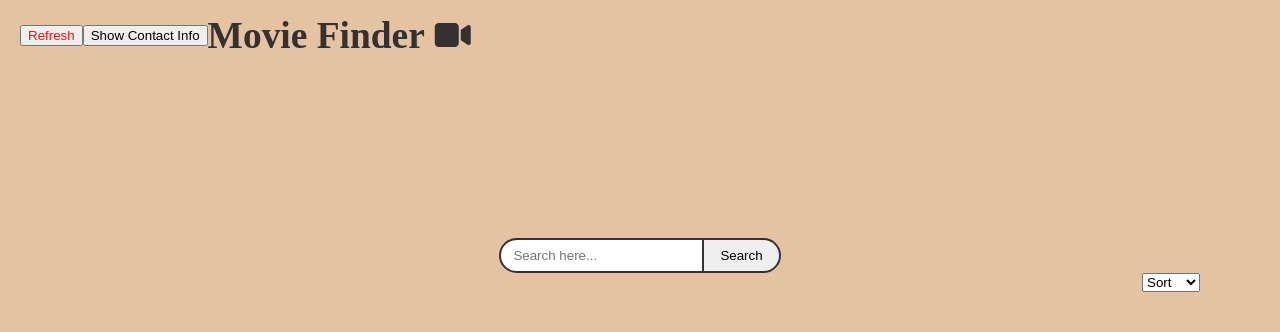
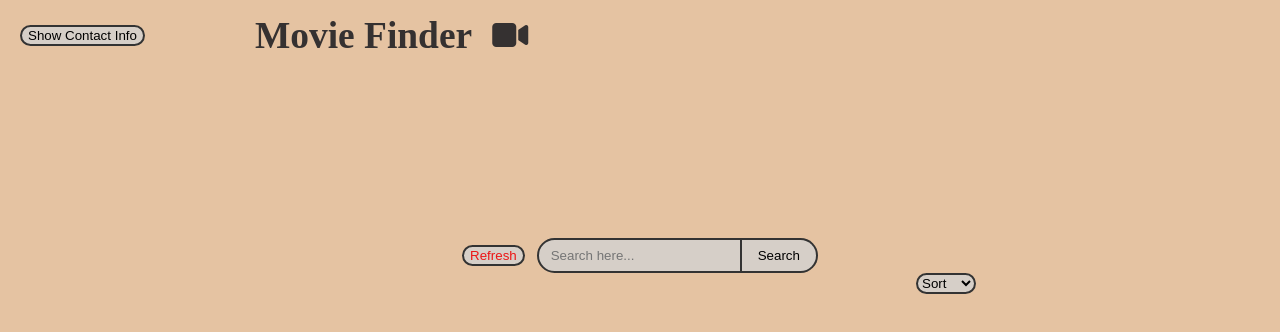
Before and after one commit to John-R87/Final-Project, a plain HTML site: page index.html in a window 1280 px wide. Drawn offline with Linux system fonts and the light colour scheme.

Commit message:
fixed buttons and coloring

```diff
--- a/index.html
+++ b/index.html
@@ -16,7 +16,7 @@
    <div class="nav__row">
     <div class="nav__logo">
     <div class="nav__logo--img">
-             <button onclick="location.reload();" class="link">Refresh</button>
+
         <button id="show-btn">Show Contact Info</button>
         <div id="contact-info" style="display: none;">
   <p>Email: contact@moviefinder.com</p>
@@ -49,9 +49,11 @@
         <div class="container">
           <div class="row">
       <div class="search-form">
+        <button onclick="location.reload();" class="link">Refresh</button>
   <input  type="search" id="site-search" name="q" placeholder="Search here..." required onchange="getMovie(event)"/>
   <div class="spinner"></div>
   <button id="search-btn">Search</button>
+
   </div>
 
     <div class="filter__wrapper">
--- a/styles.css
+++ b/styles.css
@@ -9,6 +9,8 @@ body {
   justify-content: space-between;
   align-items: center;
   padding: 10px 20px;
+
+
 }
 
 .container {
@@ -16,7 +18,7 @@ body {
 }
 
 .row {
-    width: 100;
+    width: 100%;
     max-width: 1200px;
     margin: 0 auto;
 }
@@ -24,8 +26,9 @@ body {
 .movie-title {
     display: flex;
     align-items: center;
-    gap: 10px;
+    gap: 20px;
     font-size: 32px;
+    margin: 100px;
 
 }
 
@@ -38,6 +41,8 @@ body {
     align-items: center;
     justify-content: flex-end;
     color: rgb(53, 49, 49);
+    gap: 10px;
+
 
 }
 
@@ -47,10 +52,20 @@ body {
    padding: 0 50px;
    justify-content: space-between;
    font-size: 32px;
+
+
 }
 
 .link {
 color: rgb(236, 21, 21);
+border-radius: 25px 25px 25px 25px;
+border: #333 solid 2px;
+background-color: rgb(214, 207, 200);
+
+}
+
+.search-form .link {
+    margin-right: 12px;
 }
 
 .search-form input {
@@ -58,6 +73,7 @@ color: rgb(236, 21, 21);
   border: 2px solid #333;
   border-radius: 25px 0 0 25px;
   padding: 8px 12px;
+  background-color: rgb(214, 207, 200);
 }
 
 .search-form {
@@ -73,6 +89,13 @@ color: rgb(236, 21, 21);
     border-radius: 0 25px 25px 0;
     border-left: none;
     padding: 8px 16px;
+    background-color: rgb(214, 207, 200);
+}
+
+#show-btn {
+    border-radius: 25px 25px 25px 25px;
+    border: #333 solid 2px;
+    background-color: rgb(214, 207, 200);
 }
 
 .spinner {
@@ -88,6 +111,20 @@ color: rgb(236, 21, 21);
 
 .search-form.loading .spinner {
   display: block;
+}
+
+.movie--filter {
+    border-radius: 25px 25px 25px 25px;
+    border: #333 solid 2px;
+    margin: 0 20%;
+    background-color: rgb(214, 207, 200);
+
+}
+
+#topBtn {
+    border-radius: 25px 25px 25px 25px;
+    border: #333 solid 2px;
+    background-color: rgb(214, 207, 200);
 }
 
 @keyframes spin {
```
